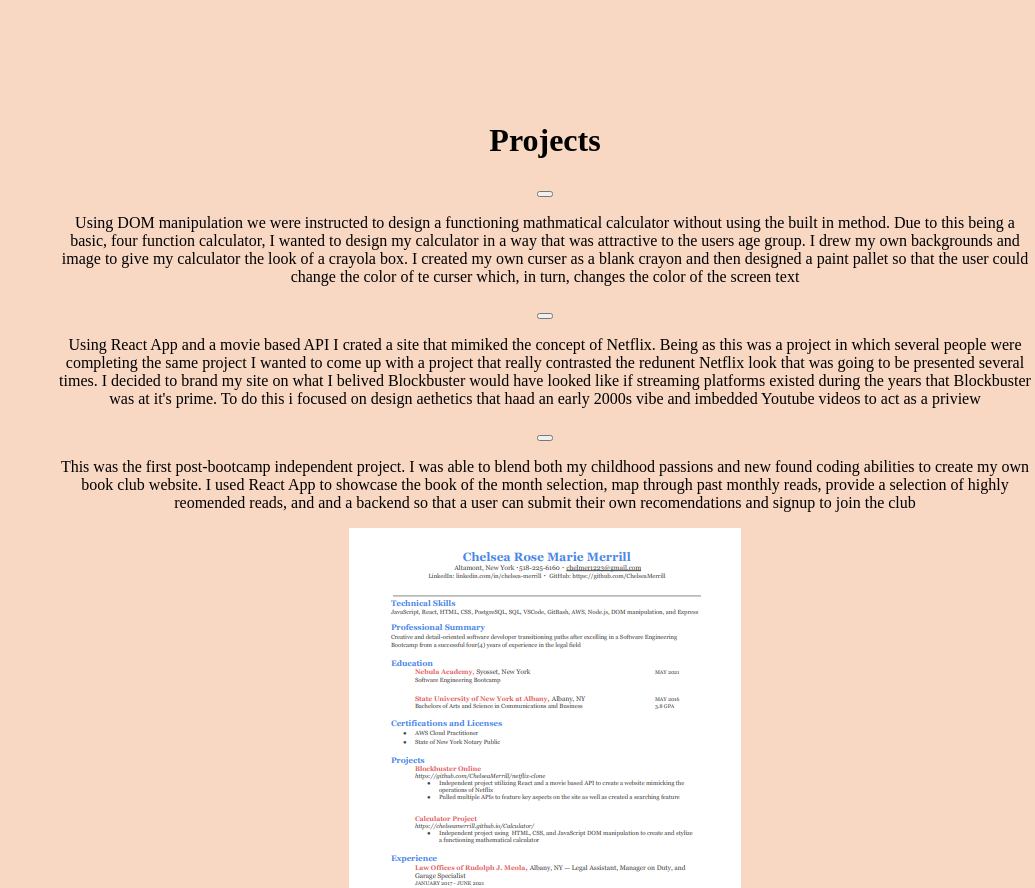
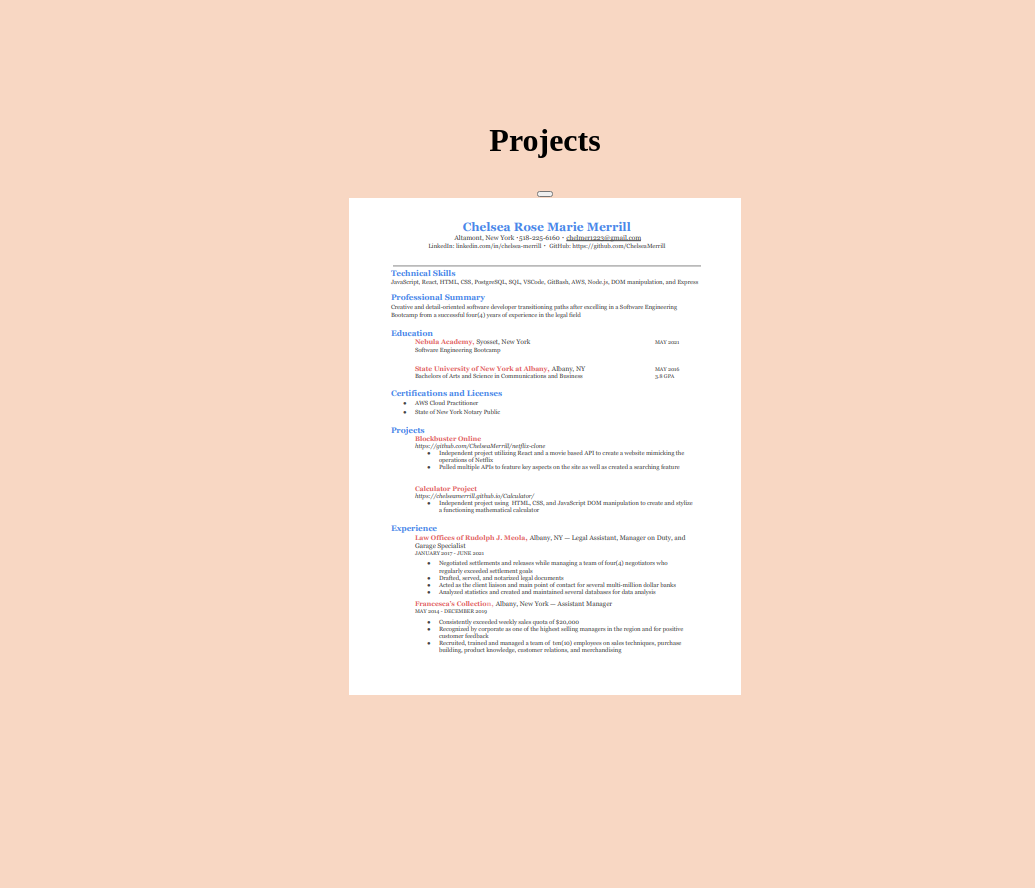
Before and after one commit to ChelseaMerrill/Portfolio, a React (Create React App) app: page / in a window 1280 px wide. Shown: the part 1346-2234 px from the top of the page, without its empty margins (245-1280 px from the left). After the commit the page ends 2045 px from the top, so only its background shows below. Built offline with nearby package versions, Linux system fonts and the light colour scheme; a web font is replaced by a local one.

Commit message:
moved projects into an object

```diff
--- a/src/Components/Projects/projects.js
+++ b/src/Components/Projects/projects.js
@@ -1,35 +1,48 @@
-import React from 'react';
+import React, { Component } from 'react';
 
 
 import '../../App.css';
 
-function Projects(){
-    return (
-        <div className= 'projects'>
-            <h1>Projects</h1>
-            <div className='calc'>
-                <button type="button"onClick={(e) => {e.preventDefault();window.location.href='https://chelseamerrill.github.io/Calculator/';}}>
+class Projects extends Component {
+    constructor(props) {
+        super(props);
+        this.state = {
+            projects: [
+                {
+                    name: 'calculator',
+                    description: 'Using DOM manipulation we were instructed to design a functioning mathmatical calculator without using the built in method.  Due to this being a basic, four function calculator, I wanted to design my calculator in a way that was attractive to the users age group.  I drew my own backgrounds and image to give my calculator the look of a crayola box.  I created my own curser as a blank crayon and then designed a paint pallet so that the user could change the color of te curser which, in turn, changes the color of the screen text',
+                    image: 'image',
+                    link: 'https://chelseamerrill.github.io/Calculator/',
+                },
+                {
+                    name: 'NotNetflix',
+                    description: 'Using React App and a movie based API I crated a site that mimiked the concept of Netflix.  Being as this was a project in which several people were completing the same project I wanted to come up with a project that really contrasted the redunent Netflix look that was going to be presented several times.  I decided to brand my site on what I belived Blockbuster would have looked like if streaming platforms existed during the years that Blockbuster was at its prime.  To do this i focused on design aethetics that haad an early 2000s vibe and imbedded Youtube videos to act as a priview ',
+                    image: 'image',
+                    link: 'http://google.com',
+                },
+                {
+                    name: 'The Book Belles',
+                    description: 'This was the first post-bootcamp independent project.  I was able to blend both my childhood passions and new found coding abilities to create my own book club website.  I used React App to showcase the book of the month selection, map through past monthly reads,  provide a selection of highly reomended reads, and and a backend so that a user can submit their own recomendations and signup to join the club',
+                    image: 'image',
+                    link: 'http://thebookbelles.com',
+                },
+            ]
+        }
+    }
+    render() {
+        return (
+            <div className='projects'>
+                <h1>Projects</h1>
+
+
+                <button type="button" onClick={(e) => { e.preventDefault(); window.location.href = 'http://thebookbelles.com'; }}>
 
                 </button>
-                <p>Using DOM manipulation we were instructed to design a functioning mathmatical calculator without using the built in method.  Due to this being a basic, four function calculator, I wanted to design my calculator in a way that was attractive to the users age group.  I drew my own backgrounds and image to give my calculator the look of a crayola box.  I created my own curser as a blank crayon and then designed a paint pallet so that the user could change the color of te curser which, in turn, changes the color of the screen text </p>
+
+
             </div>
-
-            <div className='notNetflix'>
-                <button type="button"onClick={(e) => {e.preventDefault();window.location.href='http://google.com';}}>
-
-                </button>
-                <p>Using React App and a movie based API I crated a site that mimiked the concept of Netflix.  Being as this was a project in which several people were completing the same project I wanted to come up with a project that really contrasted the redunent Netflix look that was going to be presented several times.  I decided to brand my site on what I belived Blockbuster would have looked like if streaming platforms existed during the years that Blockbuster was at it's prime.  To do this i focused on design aethetics that haad an early 2000s vibe and imbedded Youtube videos to act as a priview </p>
-            </div>
-
-            <div className='bookBelles'>
-                <button type="button"onClick={(e) => {e.preventDefault();window.location.href='http://thebookbelles.com';}}>
-
-                </button>
-                <p>This was the first post-bootcamp independent project.  I was able to blend both my childhood passions and new found coding abilities to create my own book club website.  I used React App to showcase the book of the month selection, map through past monthly reads,  provide a selection of highly reomended reads, and and a backend so that a user can submit their own recomendations and signup to join the club </p>
-            </div>
-
-        </div>
-    )
+        )
+    }
 };
 
 export default Projects
```
